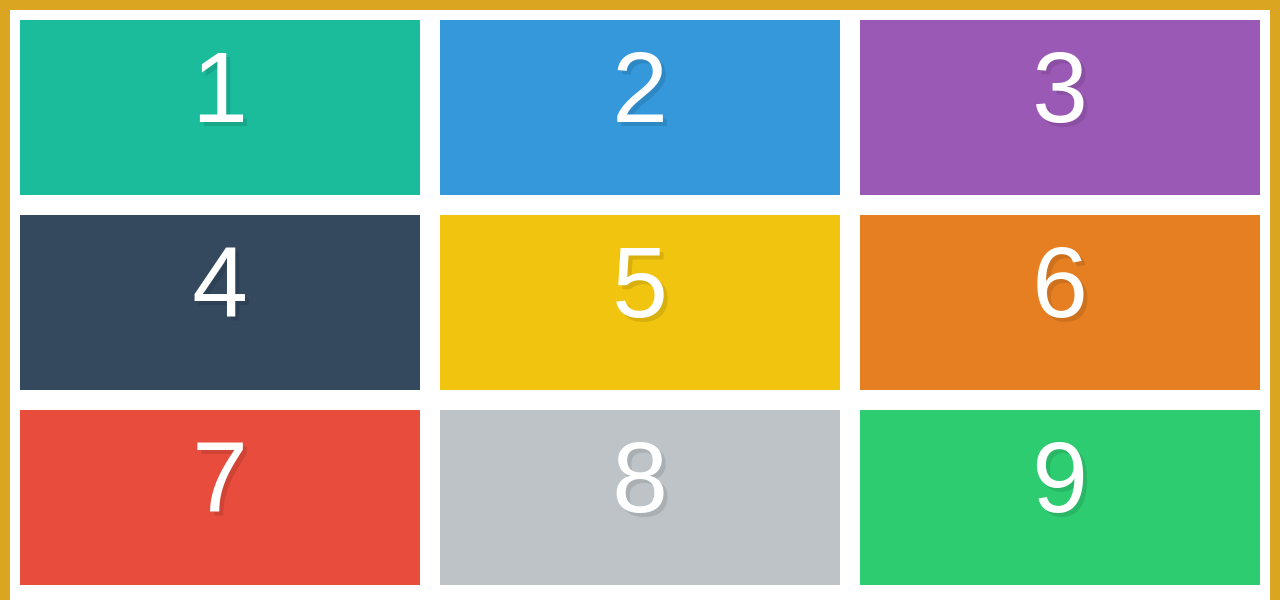
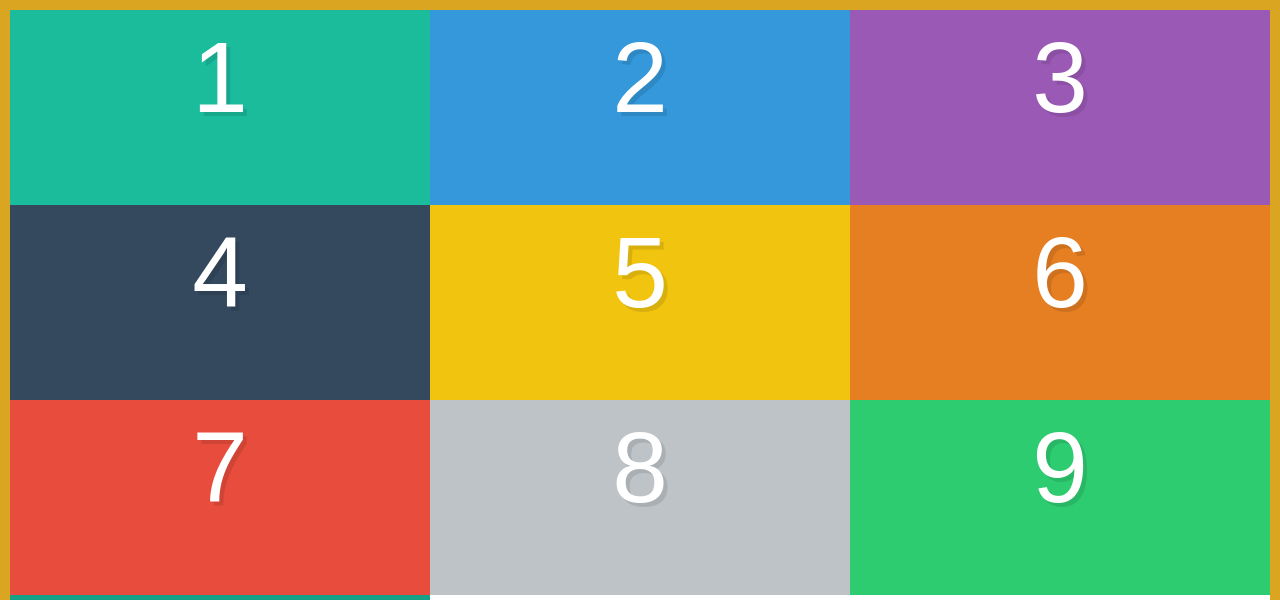
Before and after one commit to edwinchen85/what_the_flexbox, a plain HTML site: page 03-flex-wrapping-and-columns/index.html in a window 1280 px wide. Shown: the top 600 px of the page. Drawn offline with Linux system fonts and the light colour scheme.

Commit message:
Add padding won't mess up item distribution when global setting is border-box

```diff
--- a/03-flex-wrapping-and-columns/style.css
+++ b/03-flex-wrapping-and-columns/style.css
@@ -37,6 +37,6 @@ input[type=reset],input[type=submit]{-webkit-appearance:button;cursor:pointer;}b
 }
 
 .box {
-  width: calc(33.3333333% - 20px);
-  margin: 10px;
+  width: 33.3333333%;
+  padding: 10px;
 }
```
